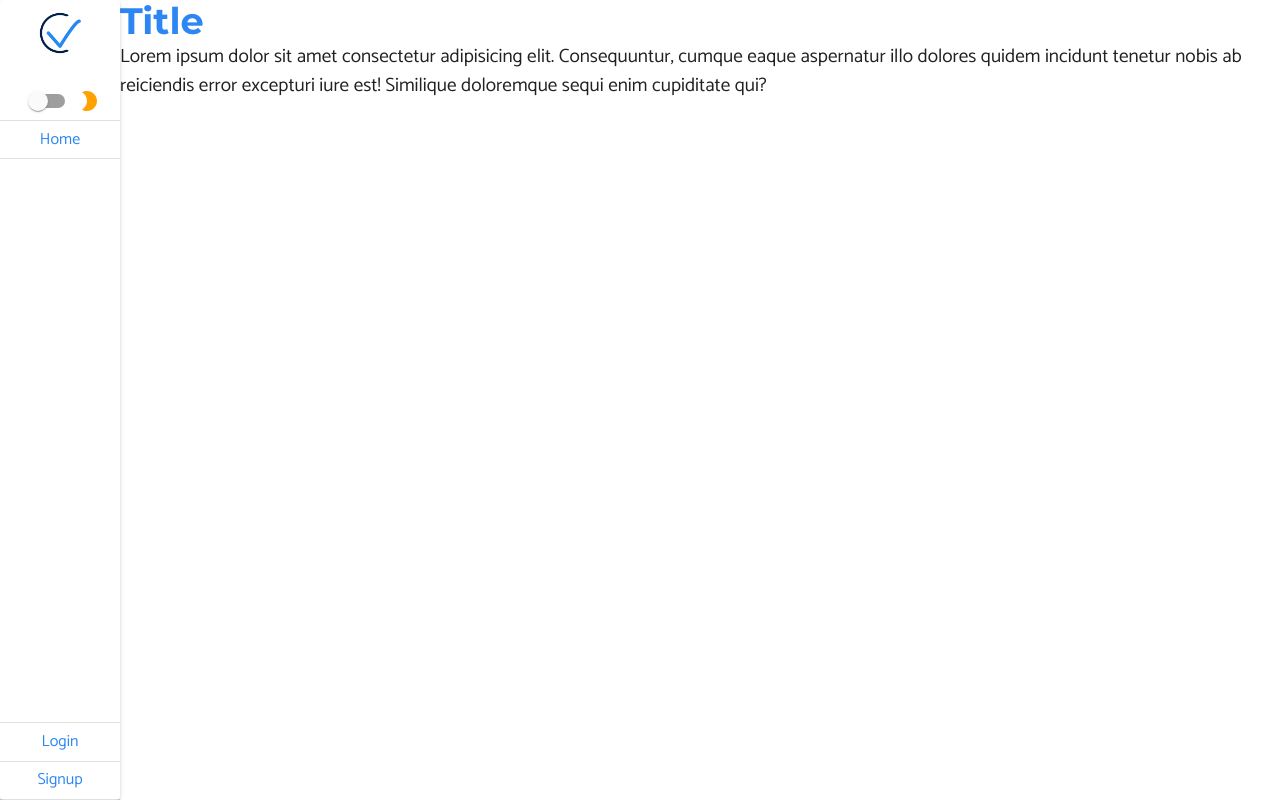
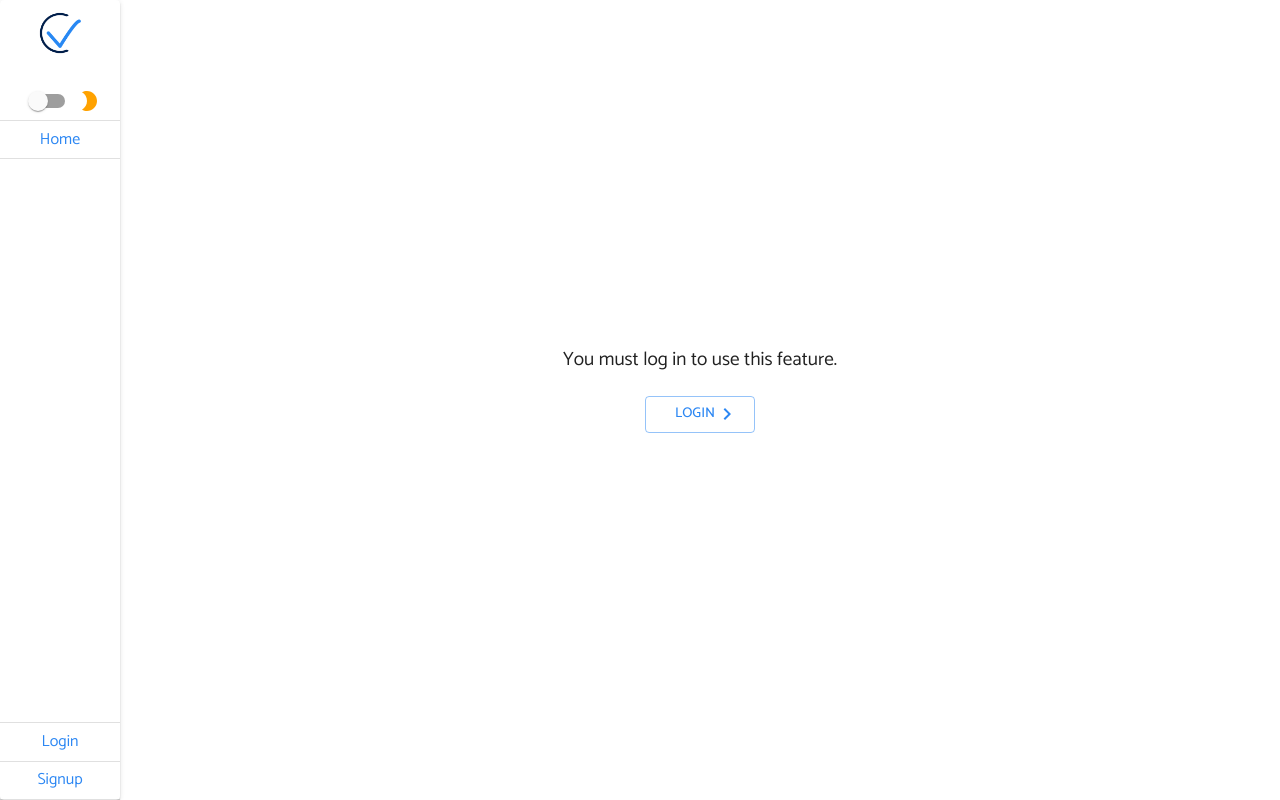
Before and after one commit to juliensale/todo-app, a Next.js app in the folder frontend/app/: page / in a window 1280 px wide. Built offline with nearby package versions, Linux system fonts and the light colour scheme.

Commit message:
add: Login Required HOC

```diff
--- /dev/null
+++ b/frontend/app/components/Layout/LoginRequired.tsx
@@ -0,0 +1,38 @@
+import { Container, Button, Typography } from '@material-ui/core'
+import { makeStyles } from '@material-ui/styles'
+import { useRouter } from 'next/dist/client/router'
+import React, { FC, useContext } from 'react'
+import { UserContext } from '../../pages/_app'
+import { en, fr } from '../../translations/LoginRequired'
+import ArrowButtonLink from '../ArrowButtonLink'
+
+
+type Props = {
+	children: React.ReactNode | React.ReactNode[]
+}
+const LoginRequired: FC<Props> = ({ children }) => {
+	const { authToken } = useContext(UserContext)
+	const router = useRouter()
+	const { locale } = router
+	const translation = locale === 'fr' ? fr : en
+	return (
+		<>
+			{authToken
+				? children
+				: <Container
+					style={{
+						display: 'flex',
+						flexDirection: 'column',
+						alignItems: 'center',
+						justifyContent: 'center',
+					}}
+				>
+					<Typography style={{ textAlign: 'center' }}>{translation.message}</Typography>
+					<ArrowButtonLink href="/login">{translation.button}</ArrowButtonLink>
+				</Container>
+			}
+		</>
+	)
+}
+
+export default LoginRequired
--- a/frontend/app/pages/index.tsx
+++ b/frontend/app/pages/index.tsx
@@ -1,15 +1,16 @@
 import { Typography } from '@material-ui/core'
 import { FC } from 'react'
+import LoginRequired from '../components/Layout/LoginRequired'
 
 type Props = {
 
 }
 const Home: FC<Props> = () => {
   return (
-    <div>
+    <LoginRequired>
       <Typography variant="h1" color="primary">Title</Typography>
       <Typography variant="body1">Lorem ipsum dolor sit amet consectetur adipisicing elit. Consequuntur, cumque eaque aspernatur illo dolores quidem incidunt tenetur nobis ab reiciendis error excepturi iure est! Similique doloremque sequi enim cupiditate qui?</Typography>
-    </div>
+    </LoginRequired>
   )
 }
 
--- /dev/null
+++ b/frontend/app/translations/LoginRequired.tsx
@@ -0,0 +1,14 @@
+export type Translation = {
+	message: string,
+	button: string
+}
+
+export const en: Translation = {
+	message: "You must log in to use this feature.",
+	button: "Login"
+};
+
+export const fr: Translation = {
+	message: "Vous devez être connecté pour utiliser cette fonctionnalité.",
+	button: "Se connecter"
+}
```
